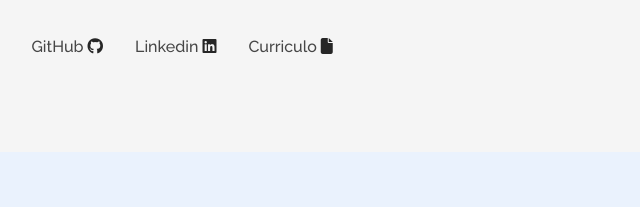
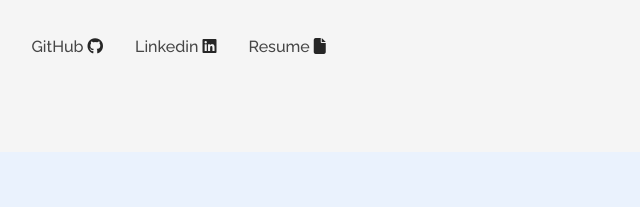
Before and after one commit to JorgeMirandaM/Challenge-ONE-Front-End-Sprint-01-Portafolio, a website with bundled scripts: page index.html in a window 1280 px wide. Shown: the part 373-580 px from the top of the page, 103-743 px from the left. Built offline with nearby package versions, Linux system fonts and the light colour scheme.

Commit message:
Modificación de nombre curriculum a resume

```diff
--- a/index.html
+++ b/index.html
@@ -58,7 +58,7 @@
             </li>
             <li>
               <a href="assets/docs/CV.pdf" target="_blank" title="CV"
-                >Curriculo <i class="fa-solid fa-file icon"></i></a>
+                >Resume <i class="fa-solid fa-file icon"></i></a>
             </li>
           </ul>
         </div>
```
